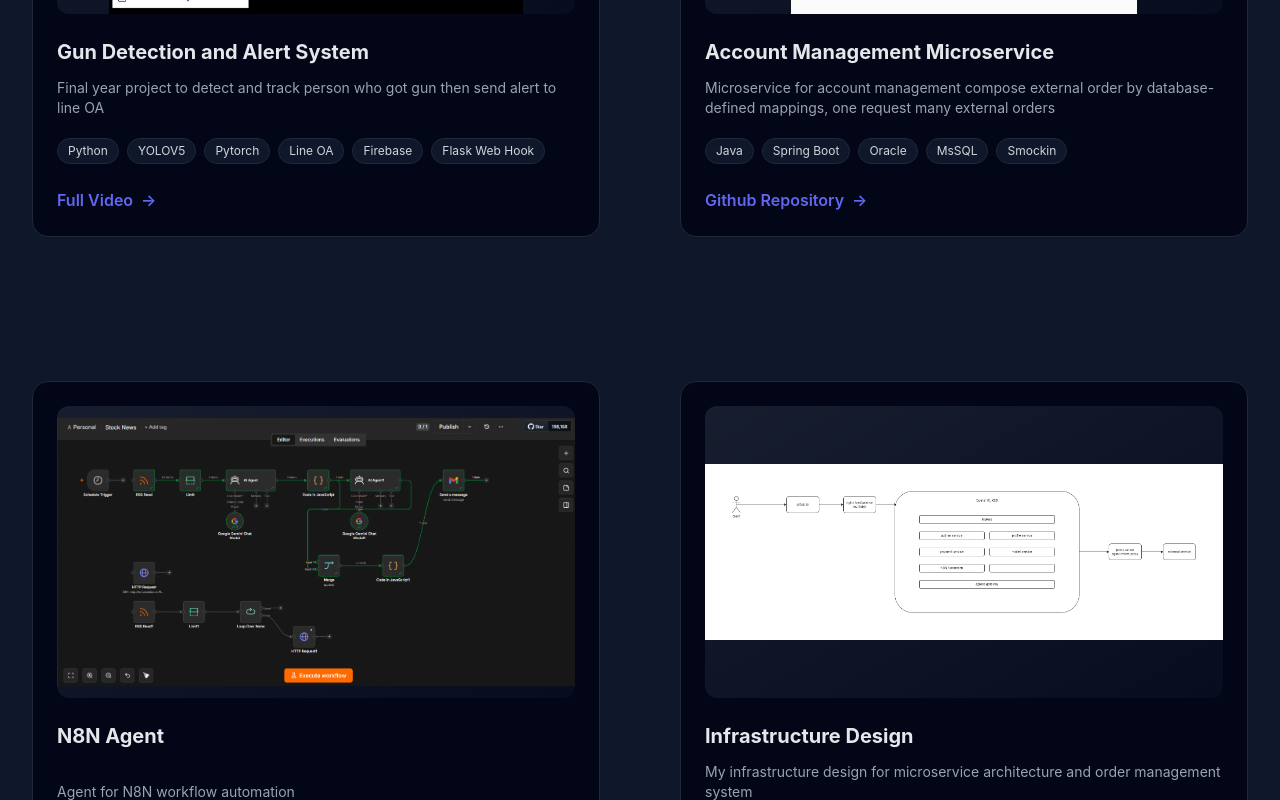
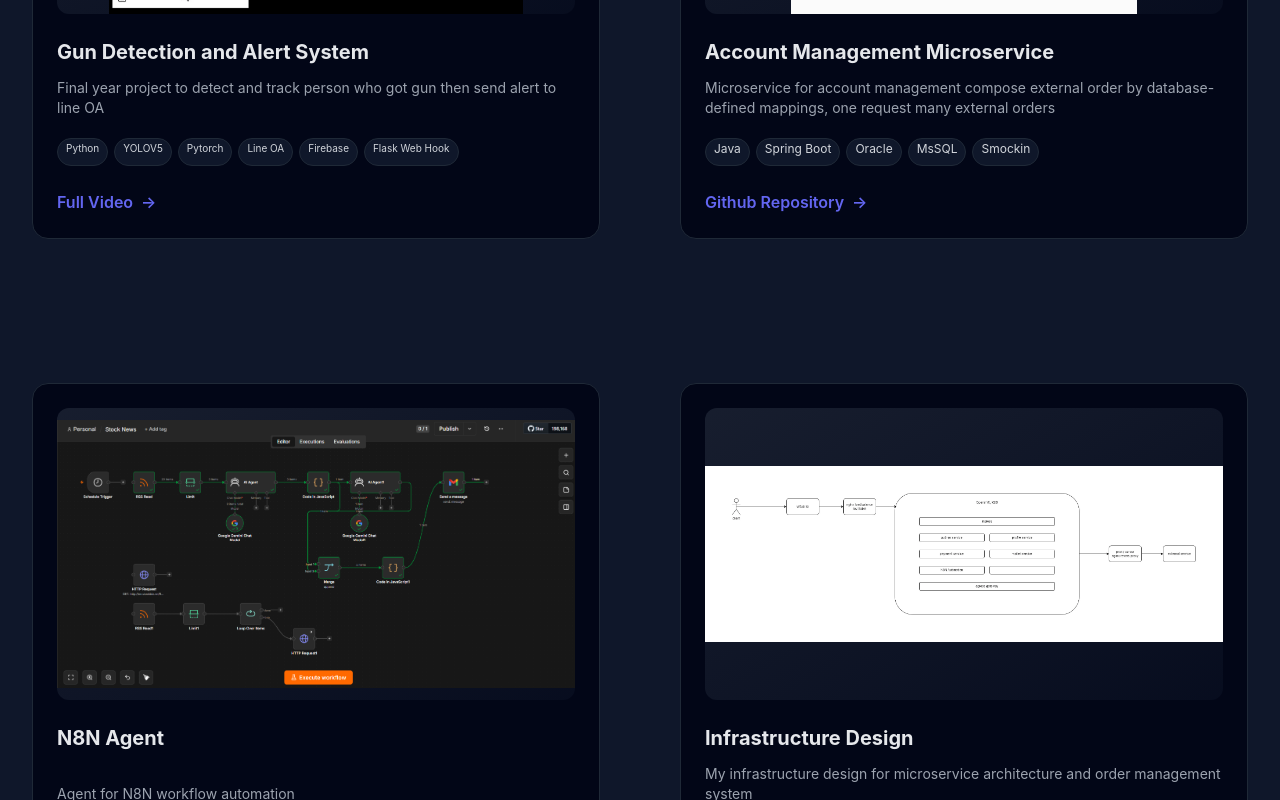
Before and after one commit to BrokznAngzl/portfolio-website, a React (Create React App) app: page / in a window 1280 px wide. Shown: the part 1180-1980 px from the top of the page. Built offline with nearby package versions, Linux system fonts and the light colour scheme.

Commit message:
fix technology item scale

```diff
--- a/src/components/Project.jsx
+++ b/src/components/Project.jsx
@@ -11,18 +11,18 @@
             <div data-aos={aosType} data-aos-anchor-placement="top-bottom">
                 <div
                     className="bg-darker border border-gray-800 rounded-2xl p-6
-                shadow-glow mb-16"
+                    shadow-glow mb-16"
                 >
                     {/* Image */}
                     <div
                         className="w-full aspect-video rounded-xl bg-gray-800/60
-                    animate-pulse mb-6"
+                        animate-pulse mb-6"
                     />
 
                     {/* Name */}
                     <div
                         className="h-7 w-3/5 bg-gray-800/60 rounded
-                    animate-pulse mb-3"
+                        animate-pulse mb-3"
                     />
 
                     {/* Description */}
@@ -41,7 +41,7 @@
                     {/* Link */}
                     <div
                         className="h-6 w-24 bg-gray-800/60 rounded
-                    animate-pulse"
+                        animate-pulse"
                     />
                 </div>
             </div>
@@ -55,7 +55,8 @@
                     href={project.link}
                     target="_blank"
                     onClick={(e) => e.stopPropagation()}
-                    className="inline-flex items-center text-primary font-semibold hover:text-secondary transition-colors"
+                    className="inline-flex items-center text-primary font-semibold
+                    hover:text-secondary transition-colors"
                 >
                     {project.linkType}
                     <span className="ml-2">→</span>
@@ -66,17 +67,21 @@
         return null;
     }
 
+    const technologyCount = project.technologies.length;
+
     return (
         <>
             <div data-aos={aosType} data-aos-anchor-placement="top-bottom">
                 <div
-                    className="group bg-darker border border-gray-800 rounded-2xl p-6 shadow-glow
-                    hover:shadow-glow-hover hover:scale-105 transition-all duration-300 mb-16 cursor-pointer"
+                    className="group bg-darker border border-gray-800 rounded-2xl p-6
+                    shadow-glow hover:shadow-glow-hover hover:scale-105
+                    transition-all duration-300 mb-16 cursor-pointer"
                     onClick={() => setIsOpen(true)}
                 >
                     {/* Project Image */}
                     <div
-                        className="w-full aspect-video rounded-xl bg-gradient-to-br from-gray-700/40 to-dark/40
+                        className="w-full aspect-video rounded-xl
+                        bg-gradient-to-br from-gray-700/40 to-dark/40
                         flex items-center justify-center mb-6 overflow-hidden"
                     >
                         <img
@@ -92,26 +97,40 @@
                     </h3>
 
                     {/* Description */}
-                    <p className="text-gray-400 text-sm leading-5 mb-5 h-[2.5rem] flex items-end line-clamp-2">
+                    <p
+                        className="text-gray-400 text-sm leading-5 mb-5
+                        h-[2.5rem] flex items-end line-clamp-2"
+                    >
                         {project.description}
                     </p>
 
                     {/* Technologies */}
-                    <div className="flex flex-wrap gap-2 mb-6">
+                    <div className="flex flex-wrap gap-1.5 mb-6 h-[28px] overflow-hidden">
                         {project.technologies.map((technology) => (
                             <span
                                 key={technology}
-                                className="px-2.5 py-1 text-xs rounded-full bg-dark border border-gray-800 text-gray-300"
+                                className={`
+                                    px-2 py-0.5 rounded-full bg-dark
+                                    border border-gray-800 text-gray-300
+                                    whitespace-nowrap
+                                    ${
+                                    technologyCount >= 6
+                                        ? "text-[10px]"
+                                        : "text-xs"
+                                }
+                                `}
                             >
                                 {technology}
                             </span>
                         ))}
                     </div>
 
+                    {/* Link */}
                     {renderLink()}
                 </div>
             </div>
 
+            {/* Modal Popup */}
             {isOpen && (
                 <PopUp
                     project={project}
```
